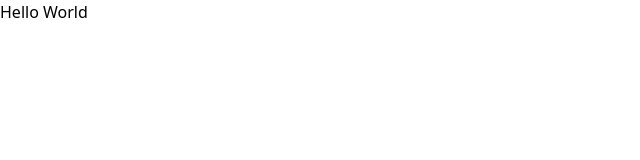
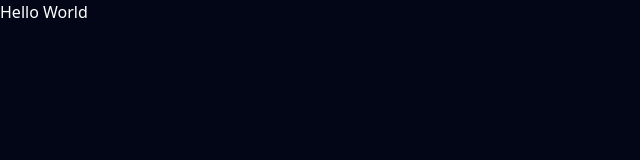
Before and after one commit to khairalanam/hydro-ai, an Astro site: page / in a window 1280 px wide. Shown: the whole page, without its empty margins (0-640 px from the left). Built offline with nearby package versions, Linux system fonts and the light colour scheme; Astro itself is replaced by a stand-in of ours.

Commit message:
Add colours

```diff
--- a/src/layouts/Layout.astro
+++ b/src/layouts/Layout.astro
@@ -16,7 +16,7 @@ const { title } = Astro.props;
 		<meta name="generator" content={Astro.generator} />
 		<title>{title}</title>
 	</head>
-	<body>
+	<body class="bg-slate-950 text-white">
 		<slot />
 	</body>
 </html>
```
